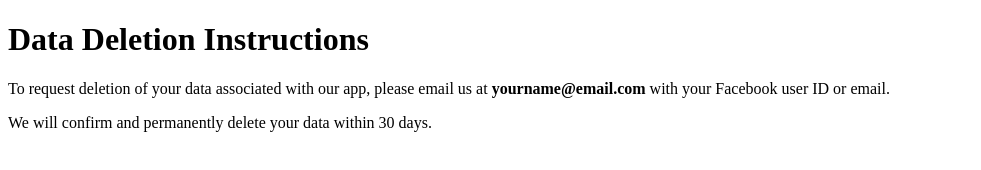
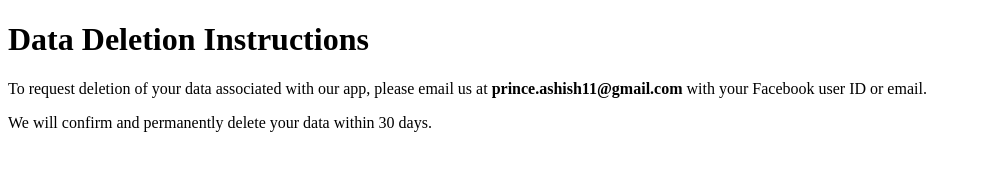
Before and after one commit to amaze1111/amaze1111.github.io, a plain HTML site: page data-deletion-instructions.html in a window 1280 px wide. Shown: the whole page, without its empty margins (0-981 px from the left). Drawn offline with Linux system fonts and the light colour scheme.

Commit message:
Update contact email for data deletion requests

```diff
--- a/data-deletion-instructions.html
+++ b/data-deletion-instructions.html
@@ -9,7 +9,7 @@
   <h1>Data Deletion Instructions</h1>
   <p>
     To request deletion of your data associated with our app, please email us at
-    <strong>yourname@email.com</strong> with your Facebook user ID or email.
+    <strong>prince.ashish11@gmail.com</strong> with your Facebook user ID or email.
   </p>
   <p>
     We will confirm and permanently delete your data within 30 days.
```
